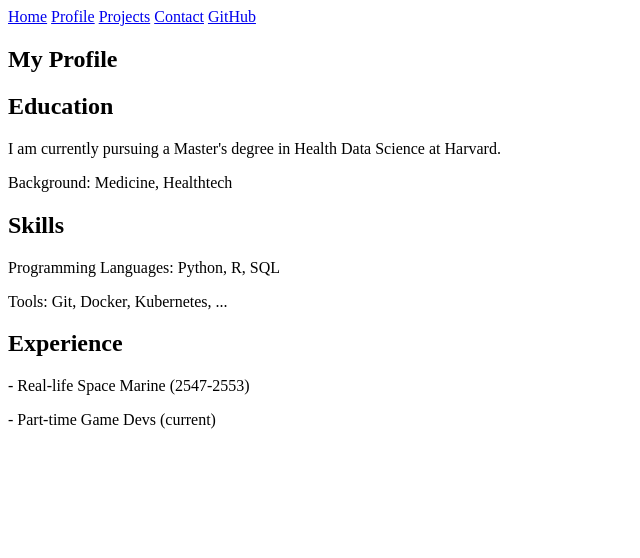
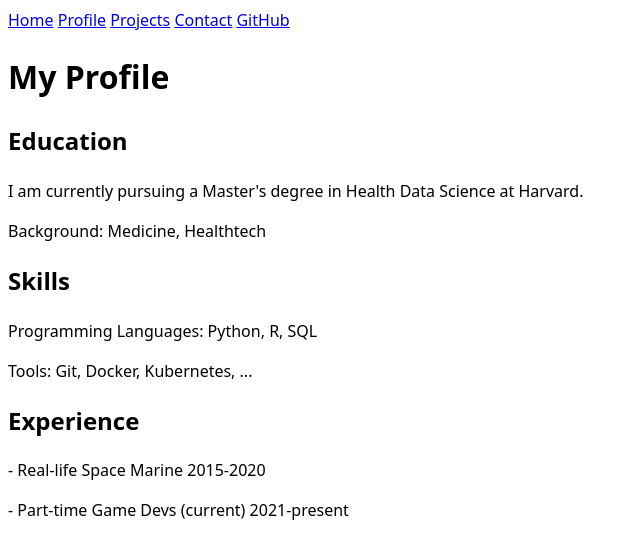
Before and after one commit to tigerkrittaphas/portfolio, a plain HTML site: page profile/index.html in a window 1280 px wide. Shown: the whole page, without its empty margins (0-640 px from the left). Drawn offline with Linux system fonts and the light colour scheme.

Commit message:
fix profile page

```diff
--- a/profile/index.html
+++ b/profile/index.html
@@ -3,6 +3,7 @@
 <head>
     <meta charset="UTF-8">
     <meta name="viewport" content="width=device-width, initial-scale=1.0">
+    <link rel="stylesheet" href="../style.css">
     <title>My Profile</title>
     <nav>
         <!-- Navigation link to the home page -->
@@ -11,6 +12,7 @@
         <a href="../projects/index.html">Projects</a>
         <a href="../contact/index.html">Contact</a>
         <a href="https://github.com/tigerkrittaphas" target="_blank">GitHub</a>
+    </nav>
 </head>
 <body>
     <h1>My Profile</h1>
@@ -21,7 +23,7 @@
         <p>Background: Medicine, Healthtech</p>
     </section>
 
-    <section></section>
+    <section>
         <h2>Skills</h2>
         <p>Programming Languages: Python, R, SQL</p>
         <p>Tools: Git, Docker, Kubernetes, ...</p>
@@ -29,8 +31,12 @@
 
     <section>
         <h2>Experience</h2>
-        <p>- Real-life Space Marine (2547-2553)</p>
-        <p>- Part-time Game Devs (current)</p>
+        <p>- Real-life Space Marine
+            <time datetime="2015-2020">2015-2020</time>
+        </p>
+        <p>- Part-time Game Devs (current)
+            <time datetime="2021-present">2021-present</time>
+        </p>
     </section>
 </body>
 </html>
```
Also changed, not shown: contact/index.html (+1 -1 lines).
